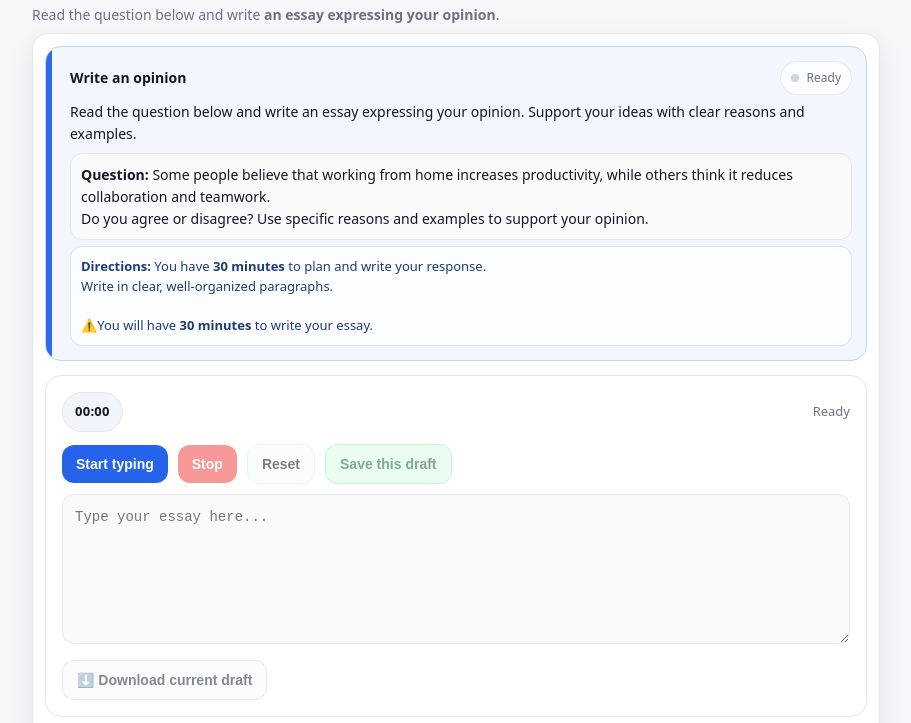
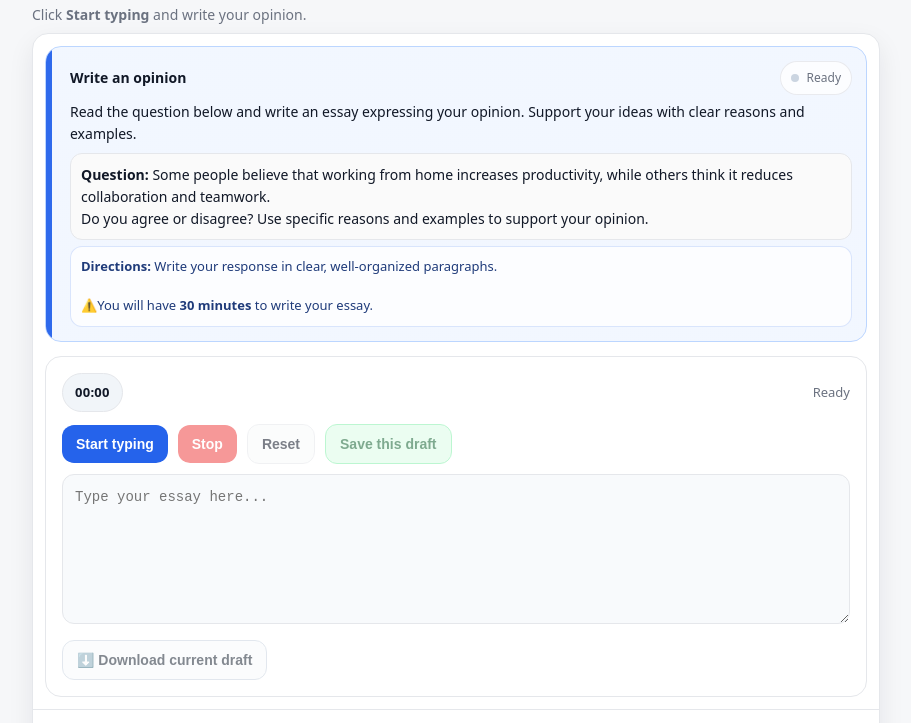
Before and after one commit to Preparing-for-TOEIC/toeic-writing-task-3, a plain HTML site: page index.html in a window 1280 px wide. Shown: the part 48-771 px from the top of the page, without its empty margins (184-1095 px from the left). Drawn offline with Linux system fonts and the light colour scheme.

Commit message:
Update index.html

```diff
--- a/index.html
+++ b/index.html
@@ -433,7 +433,7 @@
   <div class="wrap">
     <div class="header">
       <h1 class="title">TOEIC Writing – Express an Opinion</h1>
-      <p class="subtitle">Read the question below and write <strong>an essay expressing your opinion</strong>.</p>
+      <p class="subtitle">Click <strong>Start typing</strong> and write your opinion.</p>
     </div>
 
     <div class="card">
@@ -454,8 +454,7 @@
 Do you agree or disagree? Use specific reasons and examples to support your opinion.</div>
 
             <div class="wordsLine">
-              <strong>Directions:</strong> You have <strong>30 minutes</strong> to plan and write your response.<br>
-              Write in clear, well-organized paragraphs.<br><br>
+              <strong>Directions:</strong> Write your response in clear, well-organized paragraphs.<br><br>
               ⚠️You will have <strong>30 minutes</strong> to write your essay.
             </div>
           </div>
```
